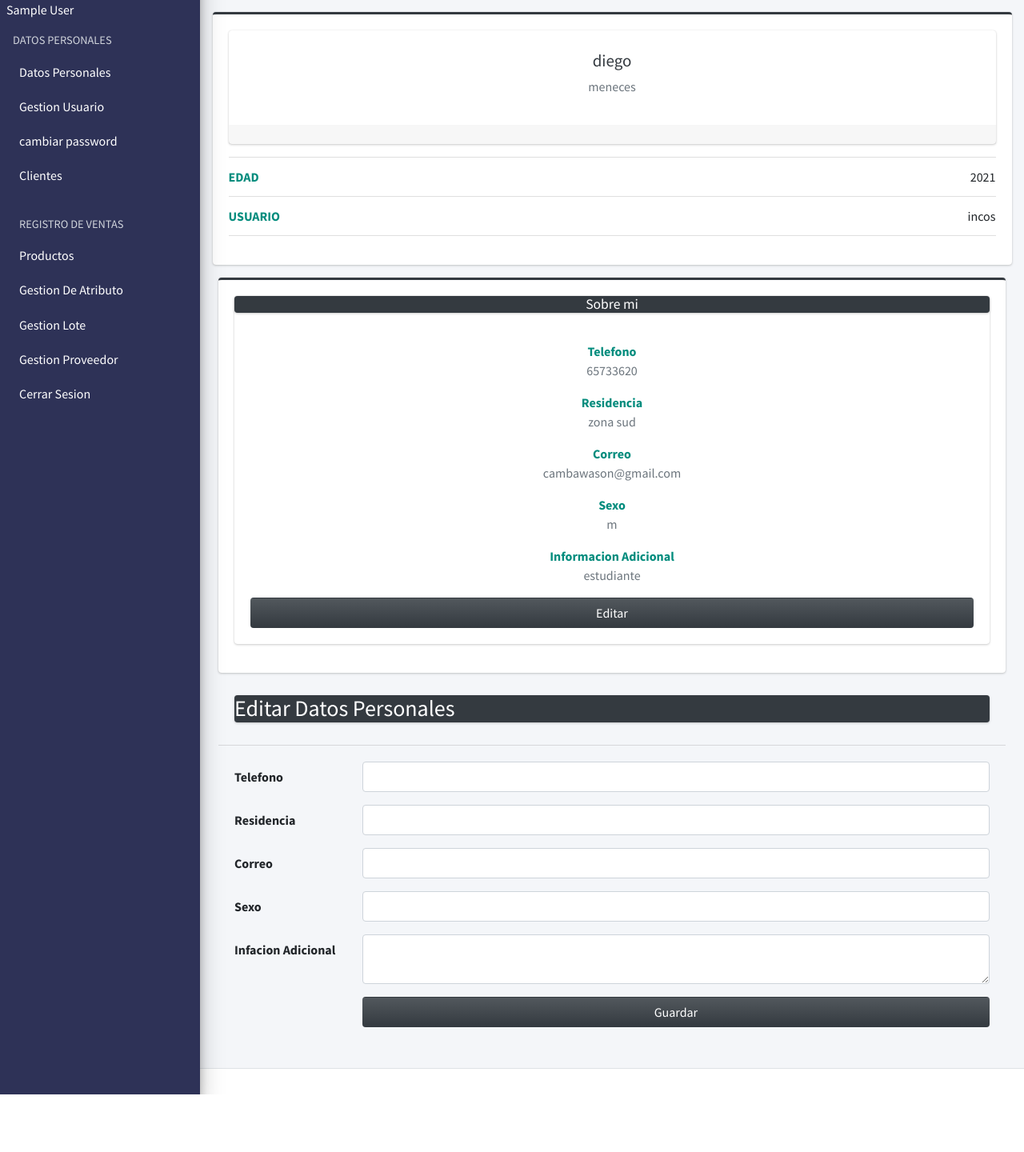
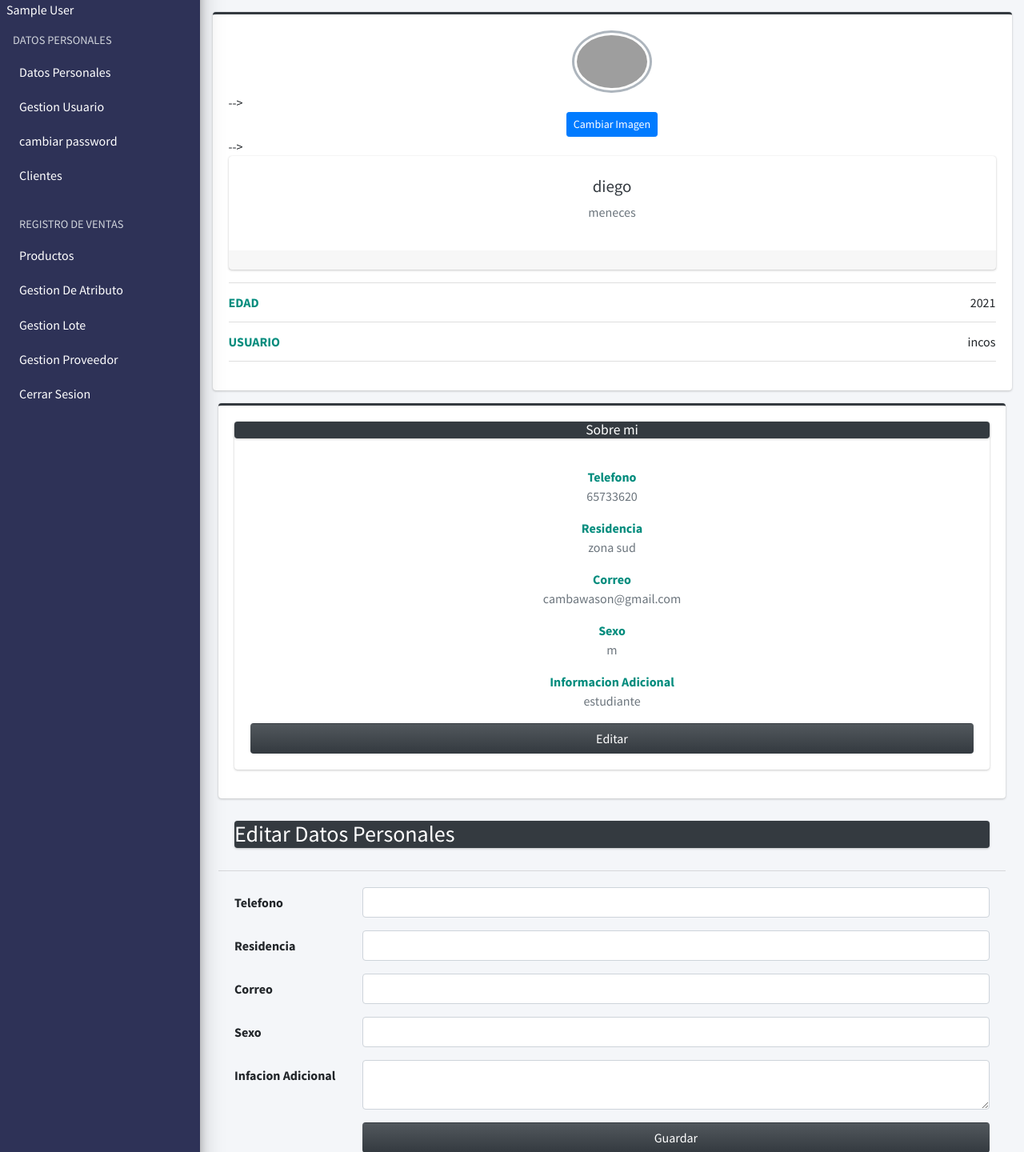
Before and after one commit to GuidoApaza/Control-Inteligente, a PHP site: page /vista/editar_datos_personales.php in a window 1280 px wide. Shown: the part 57-1497 px from the top of the page at 80% size. Before the commit the page ends 1425 px from the top, so only its background shows below. Run offline with PHP 8.4, Linux system fonts and the light colour scheme; the visitor is signed in with stand-in values (Sample User, id 1); data comes from the database, SQL or seed files in the repository; grey boxes are pictures that could not be loaded.

Commit message:
Datos Personales Subir Avatar

```diff
--- a/vista/editar_datos_personales.php
+++ b/vista/editar_datos_personales.php
@@ -115,10 +115,10 @@ if ($_SESSION['us_tipo']==1||$_SESSION['us_tipo']==3){
 	    				<div class="col-sm-12">
 	    					<div class="card card-dark card-outline">
 	    						<div class="card-body box-profile">
-	    					<!--		<div class="text-center">
+	    							<div class="text-center">
 	    								<img id="avatar2" src="../img/avatar.png" class="profile-user-img img-fluid img-circle">
 	    							</div> -->
-	    					<!--		<div class="text-center mt-6">
+	    							<div class="text-center mt-6">
 	    								<button type='button' data-toggle="modal" data-target="#cambiophoto" class="btn btn-primary btn-sm">Cambiar Imagen</button>
 	    							</div> -->
 	    							<input type="hidden" id="id_usuario" value="<?php echo $_SESSION['usuario']?>">
```
